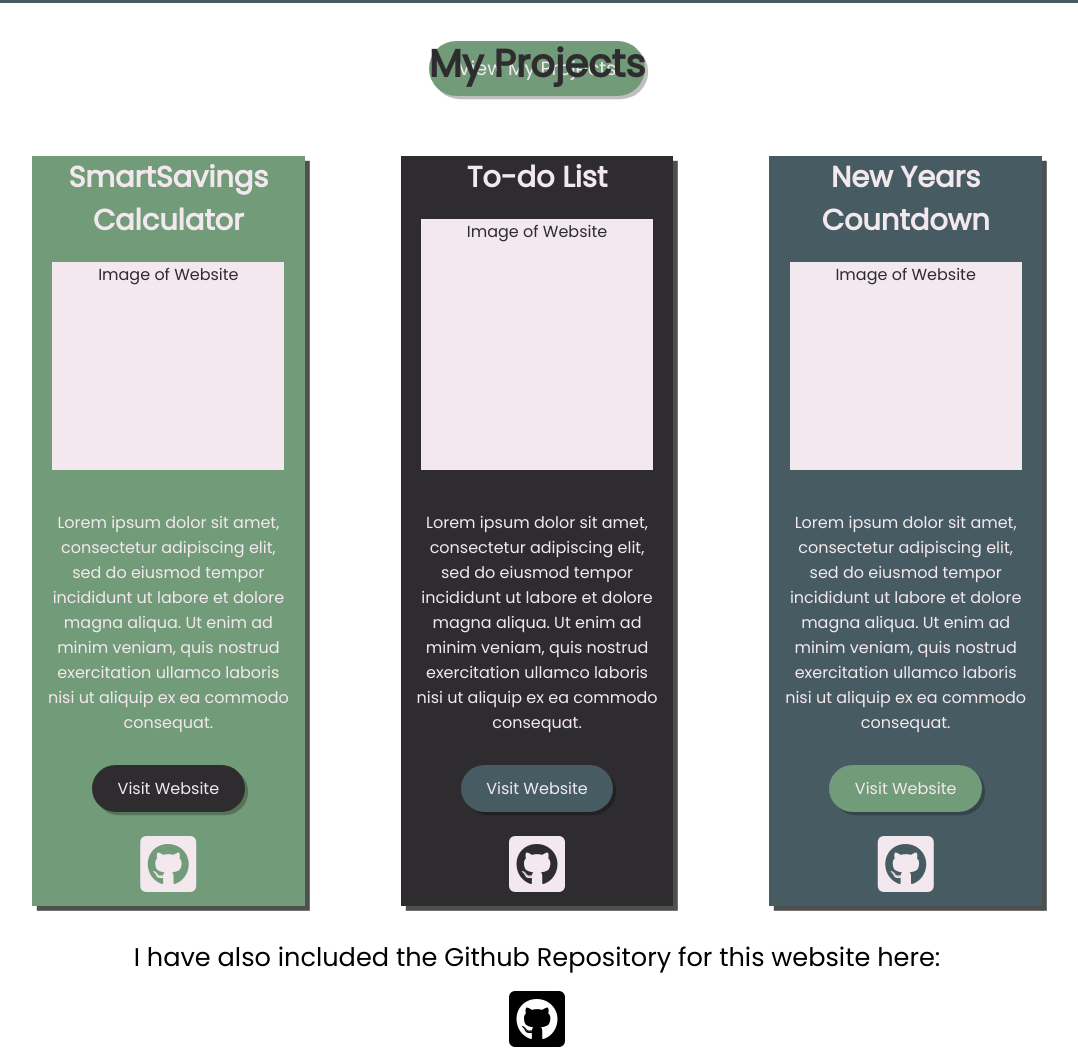
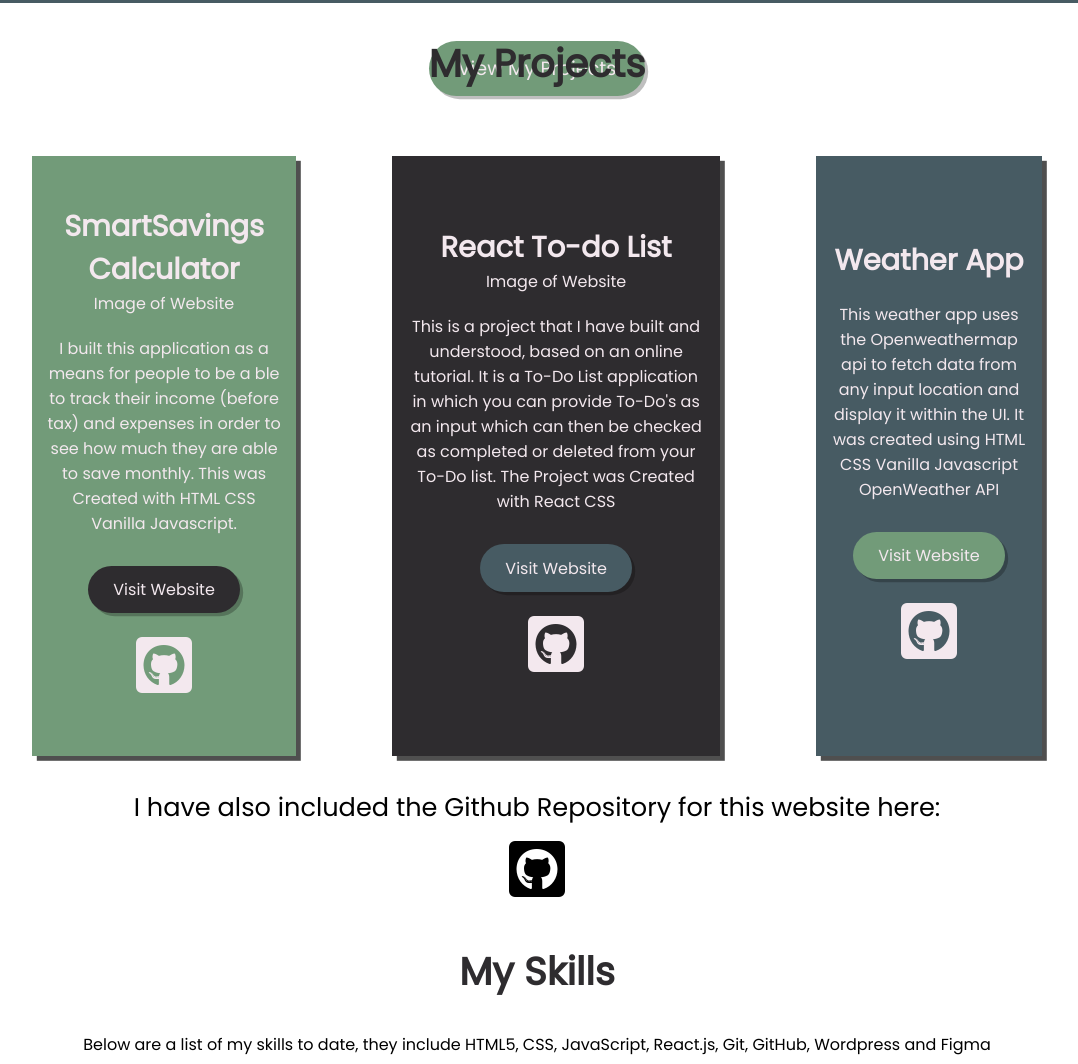
Before and after one commit to SamD70/Portfolio-Site, a plain HTML site: page index.html in a window 1280 px wide. Shown: the part 797-1861 px from the top of the page, without its empty margins (103-1181 px from the left). Drawn offline with nearby package versions, Linux system fonts and the light colour scheme.

Commit message:
finished

```diff
--- a/index.html
+++ b/index.html
@@ -35,9 +35,9 @@
                     Hi, I'm Sam.
                 </h1>
                 <div class="logo-section" id="hidden">
-                    <a href=""><i class="fab fa-linkedin"></i></a>
-                    <a href=""><div class="cv-logo">CV</div> </a>
-                    <a href=""><i class="fab fa-github-square"></i></a>
+                    <a target="_blank" href="https://www.linkedin.com/in/sam-dolby-33b228175/"><i class="fab fa-linkedin"></i></a>
+                    <a target="_blank" href="./Pfolio-website-images/Samuel Dolby - CV.pdf"><div class="cv-logo">CV</div> </a>
+                    <a target="_blank" href="https://github.com/SamD70"><i class="fab fa-github-square"></i></a>
                 </div>
             </div>
             <div class="title-mid" id="hidden">
@@ -64,37 +64,51 @@
             <div id="smart-savings" class="project-wrapper">
                 <h4>SmartSavings Calculator</h4>
                 <div class="dummy-site-image">Image of Website</div>
-                <p>Lorem ipsum dolor sit amet, consectetur adipiscing elit, sed do eiusmod tempor
-                    incididunt ut labore et dolore magna aliqua. Ut enim ad minim veniam, quis nostrud
-                    exercitation ullamco laboris nisi ut aliquip ex ea commodo consequat.
+                <p>I built this application as a means for people to be a
+                    ble to track their income (before tax) and expenses in order
+                     to see how much they are able to save monthly.
+
+                    This was Created with
+
+                    HTML
+                    CSS
+                    Vanilla Javascript.
                 </p>
-                <button><a>Visit Website</a></button>
-                <a href=""><i class="fab fa-github-square"></i></a>
+                <button><a target="_blank" href="https://samd70.github.io/Smart-Savings-Calculator/">Visit Website</a></button>
+                <a target="_blank" href="https://github.com/SamD70/Smart-Savings-Calculator"><i class="fab fa-github-square"></i></a>
             </div>
             <div id="todo-list" class="project-wrapper">
-                <h4>To-do List</h4>
+                <h4>React To-do List</h4>
                 <div class="dummy-site-image">Image of Website</div>
-                <p>Lorem ipsum dolor sit amet, consectetur adipiscing elit, sed do eiusmod tempor
-                    incididunt ut labore et dolore magna aliqua. Ut enim ad minim veniam, quis nostrud
-                    exercitation ullamco laboris nisi ut aliquip ex ea commodo consequat.
+                <p>This is a project that I have built and understood, based on
+                    an online tutorial. It is a To-Do List application in which you
+                    can provide To-Do's as an input which can then be checked as
+                    completed or deleted from your To-Do list.
+                    The Project was Created with
+
+                    React
+                    CSS
                 </p>
-                <button><a>Visit Website</a></button>
-                <a href=""><i class="fab fa-github-square"></i></a>
+                <button><a target="_blank" href="https://samd70.github.io/React-To-Do-List/">Visit Website</a></button>
+                <a target="_blank" href="https://github.com/SamD70/React-To-Do-List"><i class="fab fa-github-square"></i></a>
             </div>
             <div id="countdown" class="project-wrapper">
-                <h4>New Years Countdown</h4>
-                <div class="dummy-site-image">Image of Website</div>
-                <p>Lorem ipsum dolor sit amet, consectetur adipiscing elit, sed do eiusmod tempor
-                    incididunt ut labore et dolore magna aliqua. Ut enim ad minim veniam, quis nostrud
-                    exercitation ullamco laboris nisi ut aliquip ex ea commodo consequat.
+                <h4>Weather App</h4>
+                <p>This weather app uses the Openweathermap api to fetch data from any input location and display it within the UI.
+
+                    It was created using
+                    HTML
+                    CSS
+                    Vanilla Javascript
+                    OpenWeather API
                 </p>
-                <button><a>Visit Website</a></button>
-                <a href=""><i class="fab fa-github-square"></i></a>
+                <button><a target="_blank" href="https://samd70.github.io/Weather-App/">Visit Website</a></button>
+                <a target="_blank" href="https://github.com/SamD70/Weather-App"><i class="fab fa-github-square"></i></a>
             </div>
         </div>
         <div id="skills" class="project-bottom">
             <p>I have also included the Github Repository for this website here:</p>
-            <a href=""><i class="fab fa-github-square"></i></a>
+            <a target="_blank" href="https://github.com/SamD70/Portfolio-Site"><i class="fab fa-github-square"></i></a>
         </div>
     </section>
     <section  class="skills-section">
@@ -105,10 +119,7 @@
         </div>
         <div class="skills-mid">
             <p>
-                Lorem ipsum dolor sit amet, consectetur adipiscing elit, sed do
-                eiusmod tempor incididunt ut labore et dolore magna aliqua. Ut enim ad
-                minim veniam, quis nostrud exercitation ullamco laboris nisi ut
-                aliquip ex ea commodo consequat.
+                Below are a list of my skills to date, they include HTML5, CSS, JavaScript, React.js, Git, GitHub, Wordpress and Figma
             </p>
         </div>
         <div id="cv" class="skills-bottom">
@@ -116,18 +127,19 @@
                 <li><i class="fab fa-html5" style="color: #e34c26; "></i></li>
                 <li><i class="fab fa-css3-alt" style="color: #264de4 ; "></i></li>
                 <li><i class="fab fa-js-square" style="color: #f0db4f ; "></i></li>
+                <li><i class="fab fa-react" style="color: #61DBFB;"></i></li>
                 <li><i class="fab fa-git" style="color: #f34f29 ; "></i></li>
                 <li><i class="fab fa-github-square" style="color: #171515 ; "></i></li>
                 <li><i class="fab fa-wordpress" style="color: #21759b ; "></i></li>
                 <li><i class="fab fa-figma" style="color: black ; "></i></li>
-                <li><i class="fab fa-r-project" style="color: #165CAA; "></i></li>
+
             </ul>
         </div>
 
     </section>
     <section  class="contact-section">
         <div id="contact" class="cv-btn-wrapper">
-            <a href=""><button>View My CV Here</button></a>
+            <a target="_blank" href="./Pfolio-website-images/Samuel Dolby - CV.pdf"><button>View My CV Here</button></a>
         </div>
         <div class="contact-wrapper">
             <h3>
@@ -168,9 +180,9 @@
         </nav>
 
         <div class="footer-logos">
-            <a href=""><i class="fab fa-linkedin"></i></a>
-            <a class="footer-cv-logo" href=""><div class="cv-logo-footer">CV</div></a>
-            <a href=""><i class="fab fa-github-square"></i></a>
+            <a target="_blank" href="https://www.linkedin.com/in/sam-dolby-33b228175/"><i class="fab fa-linkedin"></i></a>
+            <a class="footer-cv-logo" target="_blank" href="./Pfolio-website-images/Samuel Dolby - CV.pdf"><div class="cv-logo-footer">CV</div></a>
+            <a target="_blank" href="https://github.com/SamD70"><i class="fab fa-github-square"></i></a>
         </div>
 
     </footer>
--- a/styles.css
+++ b/styles.css
@@ -182,7 +182,7 @@ a:hover{
     align-items: center;
     margin: 0 3rem;
     color: #F3E8EE;
-    height: 750px;
+    height: 600px;
     box-shadow: 0.3rem 0.3rem rgba(0, 0, 0, 0.692);
     text-align: center;
 
@@ -225,13 +225,8 @@ a:hover{
     border-radius: 50px;
 }
 
-.dummy-site-image{
-    background: #F3E8EE;
-    height: 45%;
-    width: 85%;
-    color: #2E2C2F;
-    margin: 20px 0;
-}
+
+
 
 #smart-savings{
     background:#729B79 ;
```
Also changed, not shown: Pfolio-website-images/Weather App pic.jpg (added), 1 other file.
